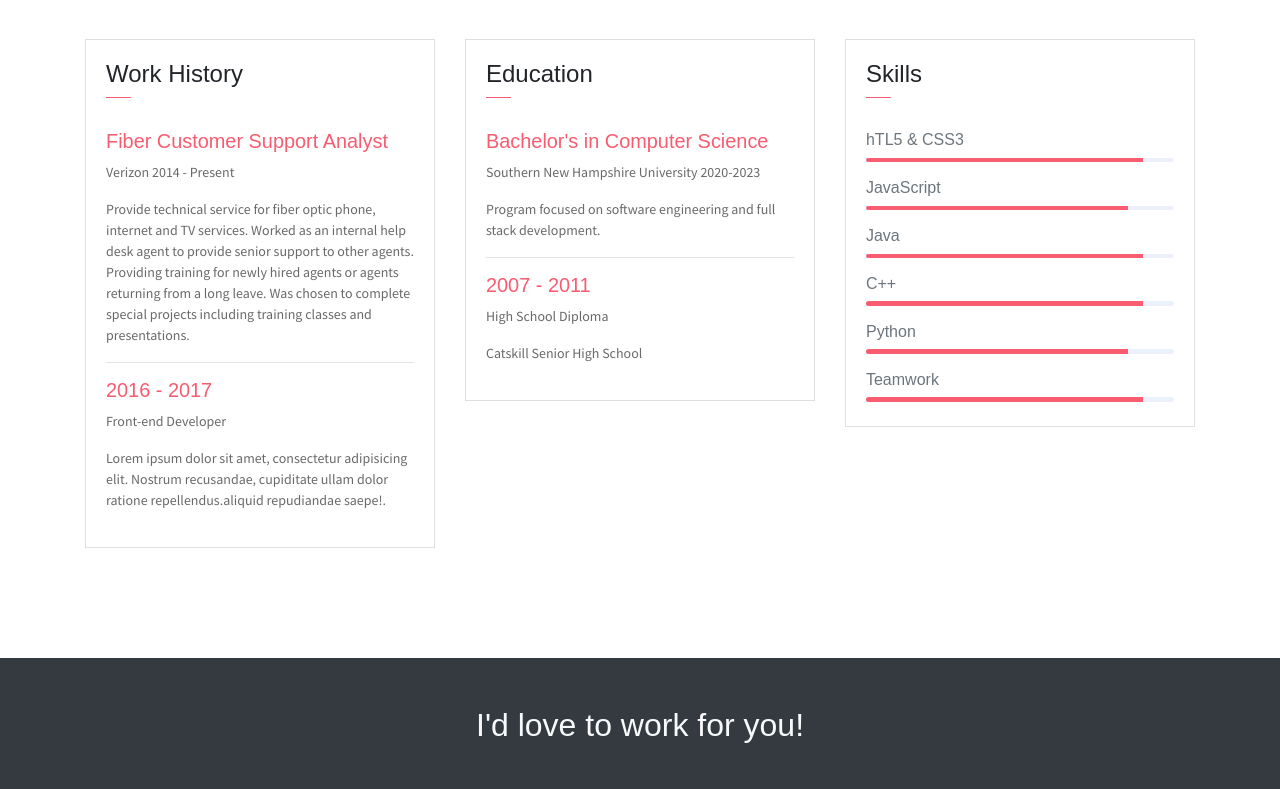
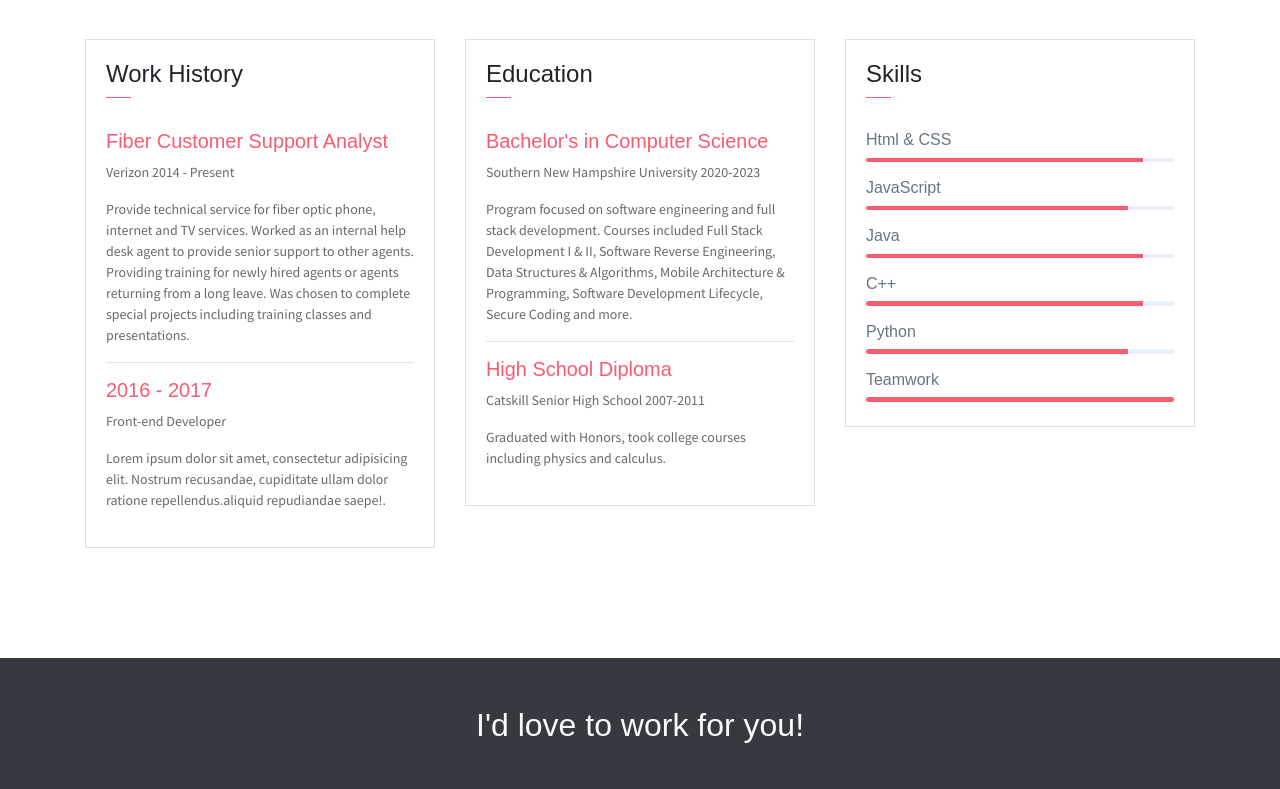
Before and after one commit to Sean-Rowell/Website, a website: page public_html/index.html in a window 1280 px wide. Shown: the part 1300-2089 px from the top of the page. Drawn offline with Linux system fonts and the light colour scheme; some packages are replaced by stand-ins of ours.

Commit message:
Update Website
Clean up and remove some unused files. Added additional resume info.

```diff
--- a/public_html/index.html
+++ b/public_html/index.html
@@ -11,10 +11,9 @@
     <!-- Bootstrap + main styles -->
 	<link rel="stylesheet" href="assets/css/style.css">
     <!-- Favicon -->
-    <link rel="shortcut icon" type="image/png" href=" assets/imgs/R-favicon.png">
+    <link rel="shortcut icon" type="image/png" href="assets/imgs/R-favicon.png">
 </head>
 <body data-spy="scroll" data-target=".navbar" data-offset="40" id="home">
-    <a href="components.html" class="btn btn-primary btn-component" data-spy="affix" data-offset-top="600"><i class="ti-shift-left-alt"></i> Components</a>
     <header class="header">
         <div class="container">
             <ul class="social-icons pt-3">
@@ -161,11 +160,13 @@
                         <div class="card-body">
                             <h6 class="title text-danger">Bachelor's in Computer Science</h6>
                             <P class="subtitle">Southern New Hampshire University 2020-2023</P>
-                            <P class="subtitle">Program focused on software engineering and full stack development.</P>
+                            <P class="subtitle">Program focused on software engineering and full stack development. Courses included Full Stack Development I & II, Software
+                                Reverse Engineering, Data Structures & Algorithms, Mobile Architecture & Programming, Software Development Lifecycle, Secure Coding and more.
+                            </P>
                             <hr>
-                            <h6 class="title text-danger">2007 - 2011</h6>
-                            <P>High School Diploma</P>
-                            <P class="subtitle">Catskill Senior High School</P>
+                            <h6 class="title text-danger">High School Diploma</h6>
+                            <P>Catskill Senior High School 2007-2011</P>
+                            <P class="subtitle">Graduated with Honors, took college courses including physics and calculus.</P>
 
 
                         </div>
@@ -180,7 +181,7 @@
                             </div>
                         </div>
                         <div class="card-body pb-2">
-                           <h6>hTL5 &amp; CSS3</h6>
+                           <h6>Html &amp; CSS</h6>
                             <div class="progress mb-3">
                                 <div class="progress-bar bg-danger" role="progressbar" style="width: 90%" aria-valuenow="25" aria-valuemin="0" aria-valuemax="100"></div>
                             </div>
@@ -202,7 +203,7 @@
                             </div>
                             <h6>Teamwork</h6>
                             <div class="progress mb-3">
-                                <div class="progress-bar bg-danger" role="progressbar" style="width: 90%" aria-valuenow="75" aria-valuemin="0" aria-valuemax="100"></div>
+                                <div class="progress-bar bg-danger" role="progressbar" style="width: 100%" aria-valuenow="75" aria-valuemin="0" aria-valuemax="100"></div>
                             </div>
                         </div>
                     </div>
@@ -557,7 +558,7 @@
     <!-- Google mpas -->
     <script async defer src="https://maps.googleapis.com/maps/api/js?key=AIzaSyCtme10pzgKSPeJVJrG1O3tjR6lk98o4w8&callback=initMap"></script>
 
-    <!-- JohnDoe js -->
+    <!-- app.js -->
     <script src="assets/js/app.js"></script>
 
 </body>
```
Also changed, not shown: public_html/components.html (+4 -5 lines), public_html/assets/imgs/advertising-4.jpg (deleted), public_html/assets/imgs/avatar.jpg (deleted), public_html/assets/imgs/header.jpg (deleted).
